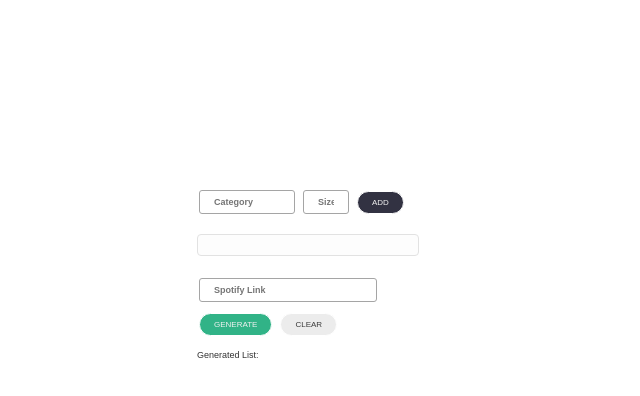
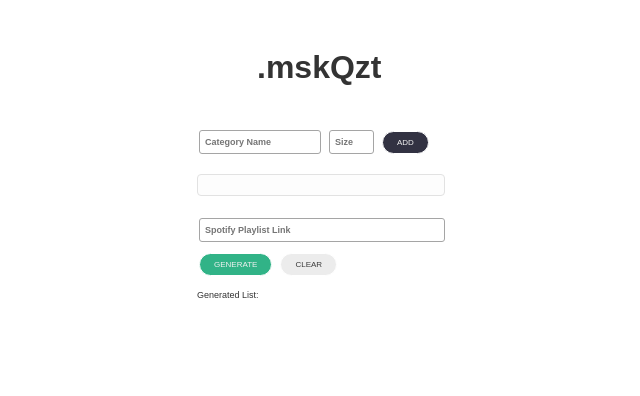
Before and after one commit to purpurbc/musikquizet, a plain HTML site: page index.html in a window 1280 px wide. Shown: the whole page, without its empty margins (318-958 px from the left). Drawn offline with Linux system fonts and the light colour scheme.

Commit message:
cleaned up the overall look of the application

```diff
--- a/css/index_style.css
+++ b/css/index_style.css
@@ -1,6 +1,8 @@
 body {
     background-color: #fff;
-
+    min-width:310px;        /* Suppose you want minimum width of 1000px */
+    width: auto !important;  /* Firefox will set width as auto */
+    width:310px;            /* As IE6 ignores !important it will set width as 1000px; */
 }
 
 .content {
@@ -10,7 +12,7 @@ body {
 }
 
 h1 {
-    color: #000000;
+    color: #333333;
     font-family: Arial, Helvetica, sans-serif;
 }
 
@@ -27,7 +29,7 @@ p {
 
 #draggable_list {
     background-color: #fdfdfd;
-    width: 200px;
+    width: 226px;
     display: flex list-item;
     justify-content: center;
     border: #e2e2e2;
@@ -49,11 +51,9 @@ p {
     font-weight: bolder;
     font-family: Arial, Helvetica, sans-serif;
     background-color: #ffffff;
-    width: 150px;
+    width: 185px;
     margin: 10px;
-    padding: 8px;
-    display: flex;
-    justify-content: center;
+    padding: 8px 5px 8px 5px;
     border-radius: 3px;
     border: #a5a5a5;
     border-style: solid;
@@ -85,7 +85,7 @@ p {
     font-weight: bold;
     font-size:12px;
     font-family: Arial, Helvetica, sans-serif;
-    margin-left: 10px;
+    margin-left: 20px;
 
     cursor: pointer;
 }
@@ -96,9 +96,12 @@ p {
 
 .header_container {
     height: 90px;
-    padding: 30px;
-    margin-bottom: 20px;
+    max-width: 130px;
+    margin: auto;
+    padding: 10px;
 }
+
+
 
 .button {
     padding: 6px 14px;
@@ -123,6 +126,8 @@ p {
     color: white;
 }
 
+
+
 .button_generate {
     background-color: rgb(49, 179, 135);
 }
@@ -145,7 +150,7 @@ p {
 .input_field {
     all: initial;
     font-weight: bold;
-    padding: 6px 14px;
+    padding: 6px 5px;
     color: #444444;
     font-size:9px;
     font-family: Arial, Helvetica, sans-serif;
@@ -157,3 +162,7 @@ p {
     margin: 2px;
     margin-bottom: 10px;
 }
+
+.input_link {
+    width:234px;
+}
--- a/index.html
+++ b/index.html
@@ -10,13 +10,13 @@
   <div class="content">
     <header>
       <div class="header_container" >
-
+        <h1>.mskQzt</h1>
       </div>
     </header>
 
-    <input class="input_field" type="text" id="category_name" placeholder="Category" size="10" minlength="20" maxlength="200" required />
-    <input class="input_field" type="text" id="category_size" placeholder="Size" size="1" minlength="1" maxlength="1" required />
-    <button onclick="add_category()" class="button">
+    <input class="input_field input_category" type="text" id="category_name" placeholder="Category Name" size="18" minlength="1" maxlength="40" required />
+    <input class="input_field input_size" type="text" id="category_size" placeholder="Size" size="4" minlength="1" maxlength="2" required />
+    <button onclick="add_category()" class="button button_add">
     ADD</button>
 
     <div id="draggable_list">
@@ -31,7 +31,7 @@
 
     </div>
 
-    <input class="input_field" type="text" id="input_spotify_link" on name="link_name" placeholder="Spotify Link" size="25" minlength="20" maxlength="200" required>
+    <input class="input_field input_link" type="text" id="input_spotify_link" on name="link_name" placeholder="Spotify Playlist Link" size="25" minlength="1" maxlength="400" required>
     <button class="button button_generate" onclick="full_request('c69fdbfb0e20482b85142fb997c14208', '05a7149bd02f428ea83927bfa0104181')">GENERATE</button>
     <button class="button button_clear" onclick="clear_generated_list()">CLEAR</button>
 
--- a/js/spotify_web.js
+++ b/js/spotify_web.js
@@ -48,6 +48,9 @@ function full_request(client_id, client_secret) {
 
     let input_field = document.getElementById("input_spotify_link");
     let playlist_url = input_field.value;
+    if (!playlist_url) {
+        return;
+    }
 
     clear_input_field("input_spotify_link");
 
@@ -140,25 +143,25 @@ function parse_playlist_data(playlist_data) {
         songs_per_category[counter] = child.children[1].value;
         counter += 1;
     }
-    console.log(categories);
-    console.log(songs_per_category);
+    //console.log(categories);
+    //console.log(songs_per_category);
 
     var par = document.getElementById("p");
 
     let category = 0;
-    console.log(categories[category]);
+    //console.log(categories[category]);
     let song = 0;
     par.innerHTML += '<br>Facit MQ v.' + week + ' (' + year + ')<br><br>';
     par.innerHTML += 'Kategori ' +  (category+1) + ': ' + (categories[category]) + ': ' + (songs_per_category[category]*2) + 'p';
 
     //Print each track's name and artist
     let i = 0;
-    console.log(playlist_data['tracks']['items'])
-    console.log(playlist_data['tracks']['items'][i]['track']['artists'][0]['name'])
+    //console.log(playlist_data['tracks']['items'])
+    //console.log(playlist_data['tracks']['items'][i]['track']['artists'][0]['name'])
     for (const i in playlist_data['tracks']['items']) {
 
         let track_name = playlist_data['tracks']['items'][i]['track']['name'];
-        console.log(track_name);
+        //console.log(track_name);
         let track_artists = '';
         let num_artists = playlist_data['tracks']['items'][i]['track']['artists']['length'];
         for (const artist in playlist_data['tracks']['items'][i]['track']['artists']) {
@@ -168,7 +171,7 @@ function parse_playlist_data(playlist_data) {
                 track_artists += ', '
             }
         }
-        console.log(track_artists);
+        //console.log(track_artists);
         par.innerHTML += '<br>' + (song+1) +'. ' + track_name + ' - ' + track_artists;
 
         song += 1;
@@ -216,7 +219,7 @@ const mouseDownHandler = function (e) {
         draggingEle.classList.contains("remove_draggable")) {
 
         draggingEle = e.target.parentNode;
-        console.log("Trying to grab a child element! Stop");
+        //console.log("Trying to grab a child element! Stop");
     }
     //--------------------------------------------------------------//
 
@@ -399,14 +402,14 @@ function add_draggable(category_name, category_size) {
     var name_input_area = document.createElement("input");
     name_input_area.setAttribute('type','text');
     name_input_area.setAttribute('class','category');
-    name_input_area.setAttribute('placeholder','NAME');
-    name_input_area.setAttribute('size','10');
+    name_input_area.setAttribute('placeholder','Name');
+    name_input_area.setAttribute('size','15');
     name_input_area.setAttribute('value',category_name);
 
     var size_input_area = document.createElement("input");
     size_input_area.setAttribute('type','number');
     size_input_area.setAttribute('class','category');
-    size_input_area.setAttribute('placeholder','N');
+    size_input_area.setAttribute('placeholder','Size');
     size_input_area.setAttribute('id','size_input_area');
     size_input_area.setAttribute('min','1');
     size_input_area.setAttribute('max','99');
@@ -443,7 +446,7 @@ function add_draggable(category_name, category_size) {
 function remove_draggable(id) {
     var btn = document.getElementById(id);
     var draggable = btn.parentElement;
-    console.log(draggable.className);
+    //console.log(draggable.className);
     draggable.remove();
     // Clear input fields
 }
```
